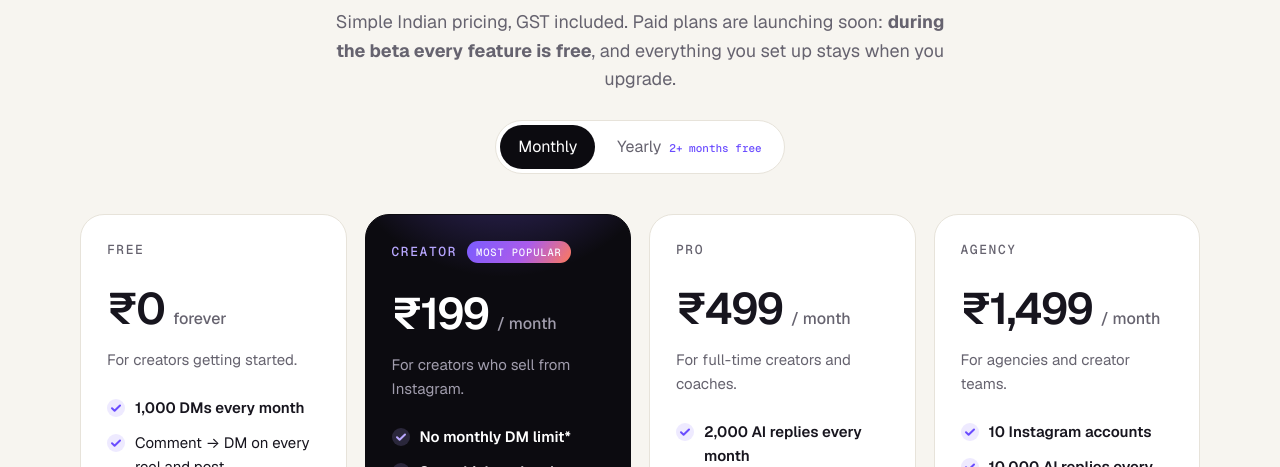
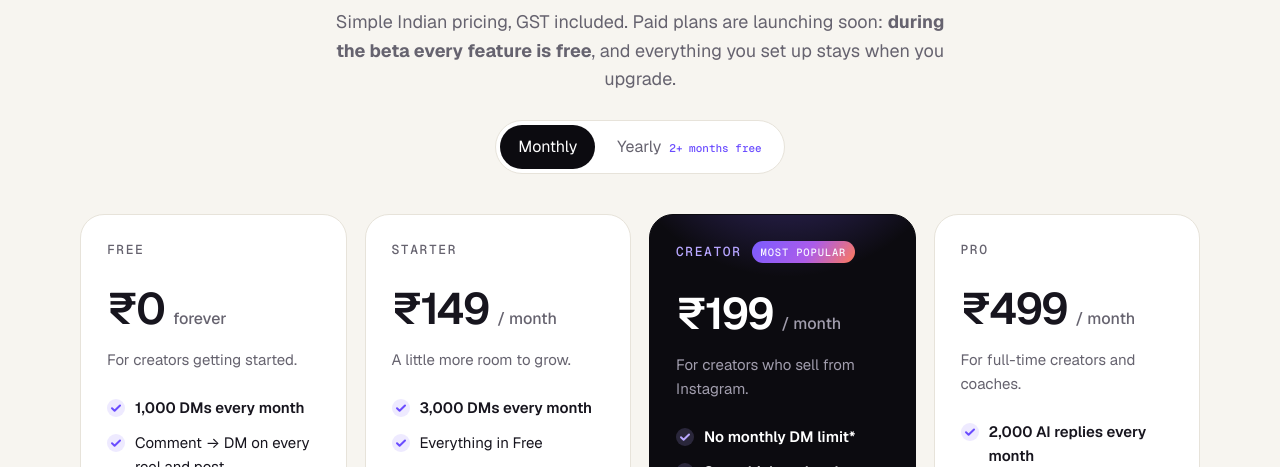
Before and after one commit to kumar2215om-cmd/insta-autopilot, a Flask app: page / in a window 1280 px wide. Shown: the part 6033-6500 px from the top of the page. Run offline with Flask 3, Linux system fonts and the light colour scheme; some web fonts are replaced.

Commit message:
ReplyInbox pricing: Starter ₹149 decoy plan (3,000 DMs), Creator ₹199 as the pick, Agency as a line under the plans
Co-Authored-By: Claude Opus 5.5 <noreply@anthropic.com>
Claude-Session: https://claude.ai/code/session_014ELRRdb5ho5T1cS4aiM1G5

```diff
--- a/saas/engine.py
+++ b/saas/engine.py
@@ -141,8 +141,12 @@ PRO_MONTHLY_DMS = int(os.environ.get("PRO_MONTHLY_DMS", "0"))  # 0 = no ReplyInb
 def monthly_limit(acc):
     if acc.get("dm_limit") is not None:
         return int(acc["dm_limit"])
-    return PRO_MONTHLY_DMS if store.is_pro(acc) else FREE_MONTHLY_DMS if "FREE_MONTHLY_DMS" in os.environ \
-        else plans.PLANS["free"]["monthly_dms"]
+    plan = plans.plan(acc)
+    if plan["id"] == "free":
+        return FREE_MONTHLY_DMS if "FREE_MONTHLY_DMS" in os.environ else plan["monthly_dms"]
+    if plan["monthly_dms"]:  # Starter
+        return plan["monthly_dms"]
+    return PRO_MONTHLY_DMS
 
 
 def dms_this_month(ig_id):
--- a/saas/plans.py
+++ b/saas/plans.py
@@ -1,7 +1,7 @@
 """ReplyInbox plans and the business model (internal: the per-sale fee is not shown on the landing page).
 
 Two revenue streams:
-1. Subscriptions: Free / Creator / Pro / Agency (prices below, in ₹ per month).
+1. Subscriptions: Free / Starter (decoy) / Creator / Pro / Agency (prices below, in ₹ per month).
 2. A platform fee on sales collected through ReplyInbox (UPI / card payments in DM, once Razorpay is connected),
    like SuperProfile's ~5% + GST: 5% on Free, 2% on every paid plan (plus 18% GST on the fee).
    Sales on the creator's own payment pages (the Sales page's tracking links) carry no fee: that money never
@@ -17,6 +17,9 @@ GST = 0.18  # charged on our fee, as SuperProfile does
 PLANS = {
     "free": {"name": "Free", "price": 0, "yearly": 0, "monthly_dms": 1000, "ai_replies": 25, "ai_kind": "trial",
              "accounts": 1, "sale_fee_pct": 5.0},
+    # Starter is the decoy: a little more than Free, none of the money features, so Creator looks like the obvious pick
+    "starter": {"name": "Starter", "price": 149, "yearly": 1499, "monthly_dms": 3000, "ai_replies": 25, "ai_kind": "trial",
+                "accounts": 1, "sale_fee_pct": 2.0},
     "creator": {"name": "Creator", "price": 199, "yearly": 1999, "monthly_dms": 0, "ai_replies": 300, "ai_kind": "month",
                 "accounts": 1, "sale_fee_pct": 2.0},
     "pro": {"name": "Pro", "price": 499, "yearly": 4999, "monthly_dms": 0, "ai_replies": 2000, "ai_kind": "month",
@@ -24,7 +27,7 @@ PLANS = {
     "agency": {"name": "Agency", "price": 1499, "yearly": 14999, "monthly_dms": 0, "ai_replies": 10000, "ai_kind": "month",
                "accounts": 10, "sale_fee_pct": 2.0},
 }
-PAID = ("creator", "pro", "agency")
+PAID = ("starter", "creator", "pro", "agency")
 AI_TOPUP = {"replies": 1000, "price": 99}  # extra AI replies, any paid plan
 
 
@@ -35,7 +38,7 @@ def plan_of(acc):
     plan = acc.get("plan") or "free"
     if plan not in PLANS:
         plan = "free"
-    if plan in ("free", "creator") and acc.get("pro_until", 0) > time.time():
+    if plan in ("free", "starter", "creator") and acc.get("pro_until", 0) > time.time():
         return "pro"
     return plan
 
--- a/saas/templates/landing.html
+++ b/saas/templates/landing.html
@@ -210,6 +210,8 @@
   .billing button span { font:500 11px var(--mono); color:var(--violet); margin-left:4px; }
   .billing button[aria-pressed="true"] span { color:var(--lav); }
   .compare.wide { max-width:1200px; }
+  .agency { max-width:1200px; margin:22px auto 0; text-align:center; font-size:15px; color:var(--muted); }
+  .agency a { font-weight:600; color:var(--violet-ink); white-space:nowrap; }
   .compare.wide td + td, .compare.wide th + th { width:14%; }
   .compare { max-width:900px; margin:28px auto 0; overflow-x:auto; }
   .compare table { width:100%; min-width:540px; border-collapse:collapse; font-size:14.5px; }
@@ -548,6 +550,14 @@
           <li>Email and WhatsApp capture, Contacts</li><li>Link in bio, reel report, giveaway</li><li>25 AI replies to try the AI agent</li></ul>
         <a class="btn line" href="#start">Start free</a>
       </div>
+      <div class="plan">
+        <div class="name">Starter</div>
+        <div class="price" data-m="₹149" data-y="₹125">₹149 <small>/ month</small></div>
+        <div class="yr" hidden>Billed ₹1,499 a year</div>
+        <p class="sub">A little more room to grow.</p>
+        <ul><li class="big">3,000 DMs every month</li><li>Everything in Free</li><li>Email support</li></ul>
+        <a class="btn line" href="#start">Start free</a>
+      </div>
       <div class="plan pro">
         <div class="name">Creator <em>MOST POPULAR</em></div>
         <div class="price" data-m="₹199" data-y="₹167">₹199 <small>/ month</small></div>
@@ -567,34 +577,27 @@
           <li>Run it from Claude</li><li>Google Sheets and webhooks</li><li>A/B test your DMs, team of 5</li><li>Priority support on WhatsApp</li></ul>
         <a class="btn line" href="#start">Start free</a>
       </div>
-      <div class="plan">
-        <div class="name">Agency</div>
-        <div class="price" data-m="₹1,499" data-y="₹1,250">₹1,499 <small>/ month</small></div>
-        <div class="yr" hidden>Billed ₹14,999 a year</div>
-        <p class="sub">For agencies and creator teams.</p>
-        <ul><li class="big">10 Instagram accounts</li><li class="big">10,000 AI replies every month</li><li>Everything in Pro</li>
-          <li>One login for every client</li><li>Team access without passwords</li><li>Priority support on WhatsApp</li></ul>
-        <a class="btn line" href="{% if contact_email %}mailto:{{ contact_email }}?subject={{ brand }}%20Agency{% else %}#start{% endif %}">Talk to us</a>
-      </div>
     </div>
+    <p class="agency">Managing 10+ Instagram accounts? <b>Agency ₹1,499 / month</b>: 10 accounts, 10,000 AI replies, team access.
+      <a href="{% if contact_email %}mailto:{{ contact_email }}?subject={{ brand }}%20Agency{% else %}#start{% endif %}">Talk to us →</a></p>
     <div class="compare wide">
       <table aria-label="Compare plans">
-        <thead><tr><th scope="col">Compare plans</th><th scope="col">Free</th><th scope="col">Creator</th><th scope="col">Pro</th><th scope="col">Agency</th></tr></thead>
+        <thead><tr><th scope="col">Compare plans</th><th scope="col">Free</th><th scope="col">Starter</th><th scope="col">Creator</th><th scope="col">Pro</th></tr></thead>
         <tbody>
-          <tr><td>Price per month</td><td>₹0</td><td>₹199</td><td>₹499</td><td>₹1,499</td></tr>
-          <tr><td>DMs per month</td><td>1,000</td><td>No limit*</td><td>No limit*</td><td>No limit*</td></tr>
-          <tr><td>Instagram accounts</td><td>1</td><td>1</td><td>3</td><td>10</td></tr>
-          <tr><td>AI DM replies</td><td>25 to try</td><td>300 / month</td><td>2,000 / month</td><td>10,000 / month</td></tr>
+          <tr><td>Price per month</td><td>₹0</td><td>₹149</td><td>₹199</td><td>₹499</td></tr>
+          <tr><td>DMs per month</td><td>1,000</td><td>3,000</td><td>No limit*</td><td>No limit*</td></tr>
+          <tr><td>Instagram accounts</td><td>1</td><td>1</td><td>1</td><td>3</td></tr>
+          <tr><td>AI DM replies</td><td>25 to try</td><td>25 to try</td><td>300 / month</td><td>2,000 / month</td></tr>
           <tr><td>Comment → DM, keywords, story and Live automations</td><td>✓</td><td>✓</td><td>✓</td><td>✓</td></tr>
           <tr><td>Follow to unlock, email and WhatsApp capture</td><td>✓</td><td>✓</td><td>✓</td><td>✓</td></tr>
           <tr><td>Link in bio, Contacts, CSV export, reel report</td><td>✓</td><td>✓</td><td>✓</td><td>✓</td></tr>
-          <tr><td>Choice menus, follow-ups, welcome message, broadcast</td><td>–</td><td>✓</td><td>✓</td><td>✓</td></tr>
-          <tr><td>Sales per reel, insights, UTM tags, phone alerts</td><td>–</td><td>✓</td><td>✓</td><td>✓</td></tr>
-          <tr><td>Remove "Powered by {{ brand }}"</td><td>–</td><td>✓</td><td>✓</td><td>✓</td></tr>
-          <tr><td>Run it from Claude, Google Sheets and webhooks, A/B tests</td><td>–</td><td>–</td><td>✓</td><td>✓</td></tr>
-          <tr><td>Team members</td><td>–</td><td>–</td><td>Up to 5</td><td>Up to 5</td></tr>
-          <tr><td>Extra AI replies</td><td>–</td><td>₹99 / 1,000</td><td>₹99 / 1,000</td><td>₹99 / 1,000</td></tr>
-          <tr><td>Support</td><td>Email</td><td>Email</td><td>Priority, WhatsApp</td><td>Priority, WhatsApp</td></tr>
+          <tr><td>Choice menus, follow-ups, welcome message, broadcast</td><td>–</td><td>–</td><td>✓</td><td>✓</td></tr>
+          <tr><td>Sales per reel, insights, UTM tags, phone alerts</td><td>–</td><td>–</td><td>✓</td><td>✓</td></tr>
+          <tr><td>Remove "Powered by {{ brand }}"</td><td>–</td><td>–</td><td>✓</td><td>✓</td></tr>
+          <tr><td>Run it from Claude, Google Sheets and webhooks, A/B tests</td><td>–</td><td>–</td><td>–</td><td>✓</td></tr>
+          <tr><td>Team members</td><td>–</td><td>–</td><td>–</td><td>Up to 5</td></tr>
+          <tr><td>Extra AI replies</td><td>–</td><td>–</td><td>₹99 / 1,000</td><td>₹99 / 1,000</td></tr>
+          <tr><td>Support</td><td>Email</td><td>Email</td><td>Email</td><td>Priority, WhatsApp</td></tr>
         </tbody>
       </table>
     </div>
--- a/saas/test_saas.py
+++ b/saas/test_saas.py
@@ -460,6 +460,10 @@ class SaasTest(unittest.TestCase):
         self.assertEqual(plans.plan_of({"plan": "free", "pro_until": _t.time() + 99}), "pro")
         self.assertEqual(plans.plan_of({"plan": "gold"}), "free")
         self.assertTrue(store.is_pro(creator))
+        # Starter (the decoy): paid, 3,000 DMs, no monthly AI, 2% fee
+        self.assertEqual(engine.monthly_limit({"plan": "starter"}), 3000)
+        self.assertEqual(ai_agent.allowance({"plan": "starter"}), ("trial", 25))
+        self.assertEqual(plans.platform_fee({"plan": "starter"}, 499)["total_fee"], 11.78)
         self.assertFalse(store.is_pro(free))
         # limits follow the plan
         self.assertEqual(ai_agent.allowance({"plan": "creator"}), ("month", 300))
@@ -941,7 +945,7 @@ class SaasTest(unittest.TestCase):
         html = self.c.get("/").get_data(as_text=True)
         self.assertIn('property="og:image" content="http://localhost/static/og.png"', html)
         self.assertEqual(self.c.get("/static/og.png").status_code, 200)
-        for text in ("₹199", "₹499", "₹1,499", "MOST POPULAR", "1,000 DMs every month", "25 AI replies", "AI DM agent", "Giveaway picker", "Team access"):
+        for text in ("₹149", "₹199", "₹499", "Agency ₹1,499", "MOST POPULAR", "1,000 DMs every month", "25 AI replies", "AI DM agent", "Giveaway picker", "Team access"):
             self.assertIn(text, html)
 
     def test_referrals(self):
```
Also changed, not shown: saas/README.md.
